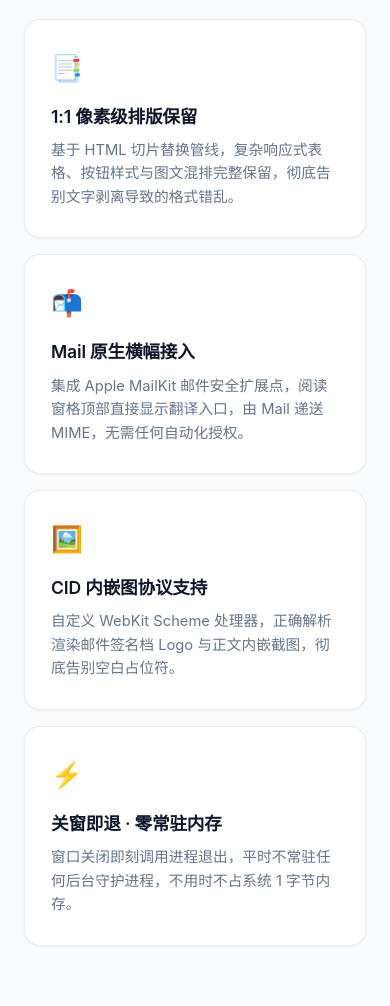
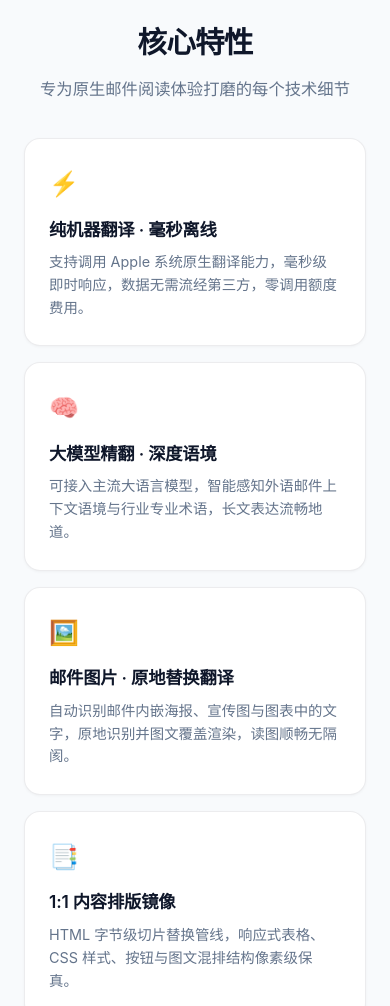
Before and after one commit to hexwarrior6/mailingo, a plain HTML site: page index.html in a window 390 px wide. Shown: the part 1200-2206 px from the top of the page. Drawn offline with Linux system fonts and the light colour scheme.

Commit message:
feat(site): expand features to 2x3 grid showcasing offline translation, LLM, image translation, layout mirror, responsive layout and reply quote folding

```diff
--- a/index.html
+++ b/index.html
@@ -261,15 +261,15 @@
       display: block;
     }
 
-    /* 特性四宫格 (稳定 2x2 网格，绝不落单) */
+    /* 特性六宫格 (稳固 2x3 网格，左右严格对称) */
     .features-grid {
       display: grid;
       grid-template-columns: repeat(2, 1fr);
-      gap: 24px;
+      gap: 22px;
       margin-bottom: 96px;
     }
 
-    @media (max-width: 640px) {
+    @media (max-width: 680px) {
       .features-grid {
         grid-template-columns: 1fr;
         gap: 16px;
@@ -279,28 +279,34 @@
     .feature-card {
       background-color: var(--surface);
       border: 1px solid var(--surface-border);
-      padding: 28px 26px;
+      padding: 26px 24px;
       border-radius: 16px;
       box-shadow: var(--shadow-sm);
+      transition: transform 0.2s ease, box-shadow 0.2s ease;
+    }
+
+    .feature-card:hover {
+      transform: translateY(-2px);
+      box-shadow: var(--shadow-lg);
     }
 
     .feature-icon {
-      font-size: 1.6rem;
-      margin-bottom: 14px;
+      font-size: 1.5rem;
+      margin-bottom: 12px;
       display: inline-block;
     }
 
     .feature-card h3 {
-      font-size: 1.1rem;
+      font-size: 1.08rem;
       font-weight: 600;
       margin-bottom: 8px;
       letter-spacing: -0.01em;
     }
 
     .feature-card p {
-      font-size: 0.92rem;
+      font-size: 0.9rem;
       color: var(--text-muted);
-      line-height: 1.6;
+      line-height: 1.58;
     }
 
     /* 区域统一标题 */
@@ -489,30 +495,47 @@
       <img src="assets/screenshot-main.png" alt="Mailingo 界面演示截图">
     </div>
 
-    <!-- 核心特性四宫格 (稳固 2x2 对称排版) -->
+    <!-- 核心特性六宫格 (2x3 对称排版) -->
+    <div class="section-header" style="margin-bottom: 36px;">
+      <h2 class="section-title">核心特性</h2>
+      <p class="section-subtitle">专为原生邮件阅读体验打磨的每个技术细节</p>
+    </div>
+
     <section class="features-grid">
       <div class="feature-card">
-        <span class="feature-icon">📑</span>
-        <h3>1:1 像素级排版保留</h3>
-        <p>基于 HTML 切片替换管线，复杂响应式表格、按钮样式与图文混排完整保留，彻底告别文字剥离导致的格式错乱。</p>
+        <span class="feature-icon">⚡</span>
+        <h3>纯机器翻译 · 毫秒离线</h3>
+        <p>支持调用 Apple 系统原生翻译能力，毫秒级即时响应，数据无需流经第三方，零调用额度费用。</p>
       </div>
 
       <div class="feature-card">
-        <span class="feature-icon">📬</span>
-        <h3>Mail 原生横幅接入</h3>
-        <p>集成 Apple MailKit 邮件安全扩展点，阅读窗格顶部直接显示翻译入口，由 Mail 递送 MIME，无需任何自动化授权。</p>
+        <span class="feature-icon">🧠</span>
+        <h3>大模型精翻 · 深度语境</h3>
+        <p>可接入主流大语言模型，智能感知外语邮件上下文语境与行业专业术语，长文表达流畅地道。</p>
       </div>
 
       <div class="feature-card">
         <span class="feature-icon">🖼️</span>
-        <h3>CID 内嵌图协议支持</h3>
-        <p>自定义 WebKit Scheme 处理器，正确解析渲染邮件签名档 Logo 与正文内嵌截图，彻底告别空白占位符。</p>
+        <h3>邮件图片 · 原地替换翻译</h3>
+        <p>自动识别邮件内嵌海报、宣传图与图表中的文字，原地识别并图文覆盖渲染，读图顺畅无隔阂。</p>
       </div>
 
       <div class="feature-card">
-        <span class="feature-icon">⚡</span>
-        <h3>关窗即退 · 零常驻内存</h3>
-        <p>窗口关闭即刻调用进程退出，平时不常驻任何后台守护进程，不用时不占系统 1 字节内存。</p>
+        <span class="feature-icon">📑</span>
+        <h3>1:1 内容排版镜像</h3>
+        <p>HTML 字节级切片替换管线，响应式表格、CSS 样式、按钮与图文混排结构像素级保真。</p>
+      </div>
+
+      <div class="feature-card">
+        <span class="feature-icon">📱</span>
+        <h3>超宽排版 · 智能自适应</h3>
+        <p>自动注入响应式布局约束，大图与宽表格自适应当前窗口视宽，彻底告别恼人的横向滚动条。</p>
+      </div>
+
+      <div class="feature-card">
+        <span class="feature-icon">💬</span>
+        <h3>智能历史引用折叠</h3>
+        <p>自动识别 Apple Mail、Gmail 与 Outlook 多轮历史邮件并折叠收起，只翻译当前新增正文。</p>
       </div>
     </section>
 
```
